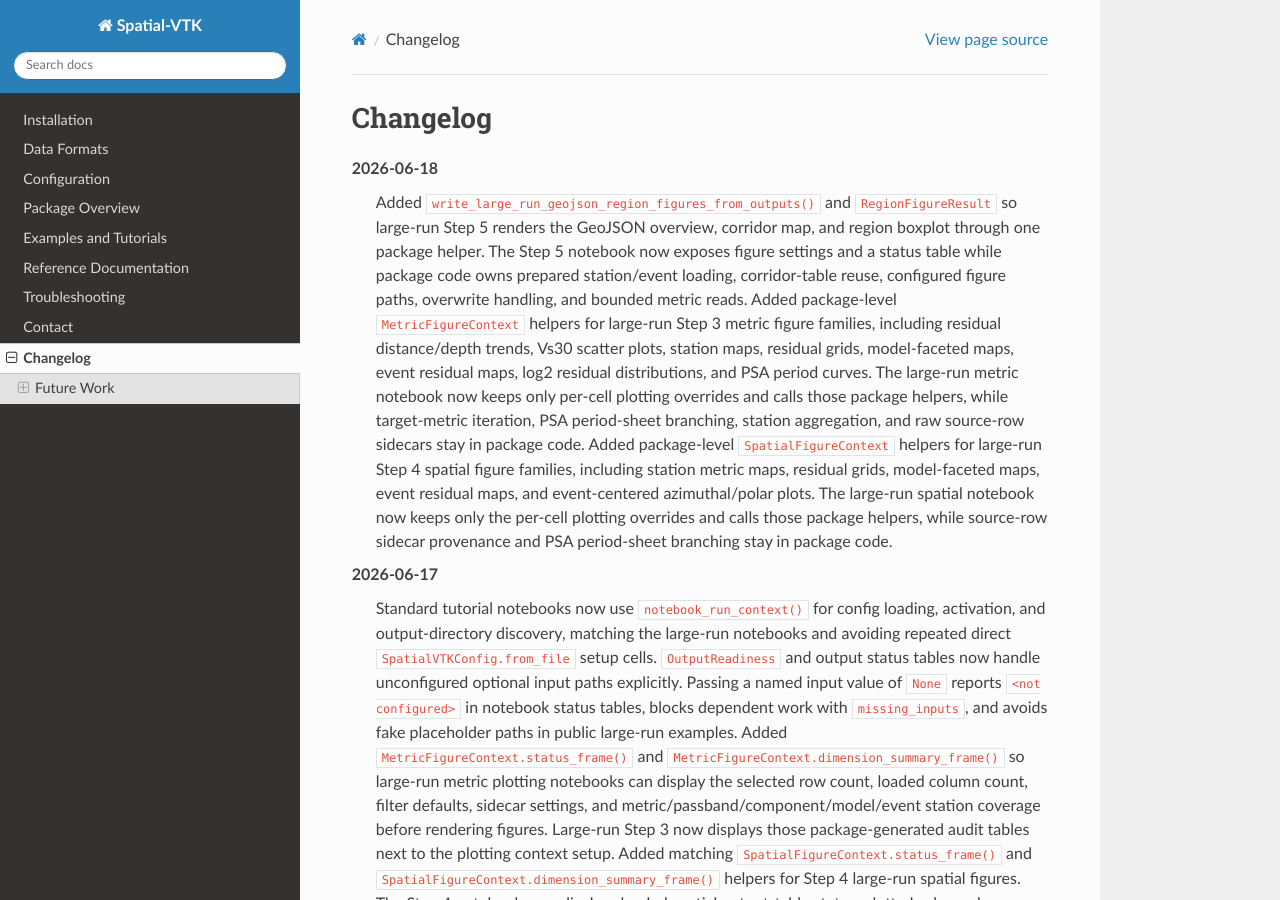
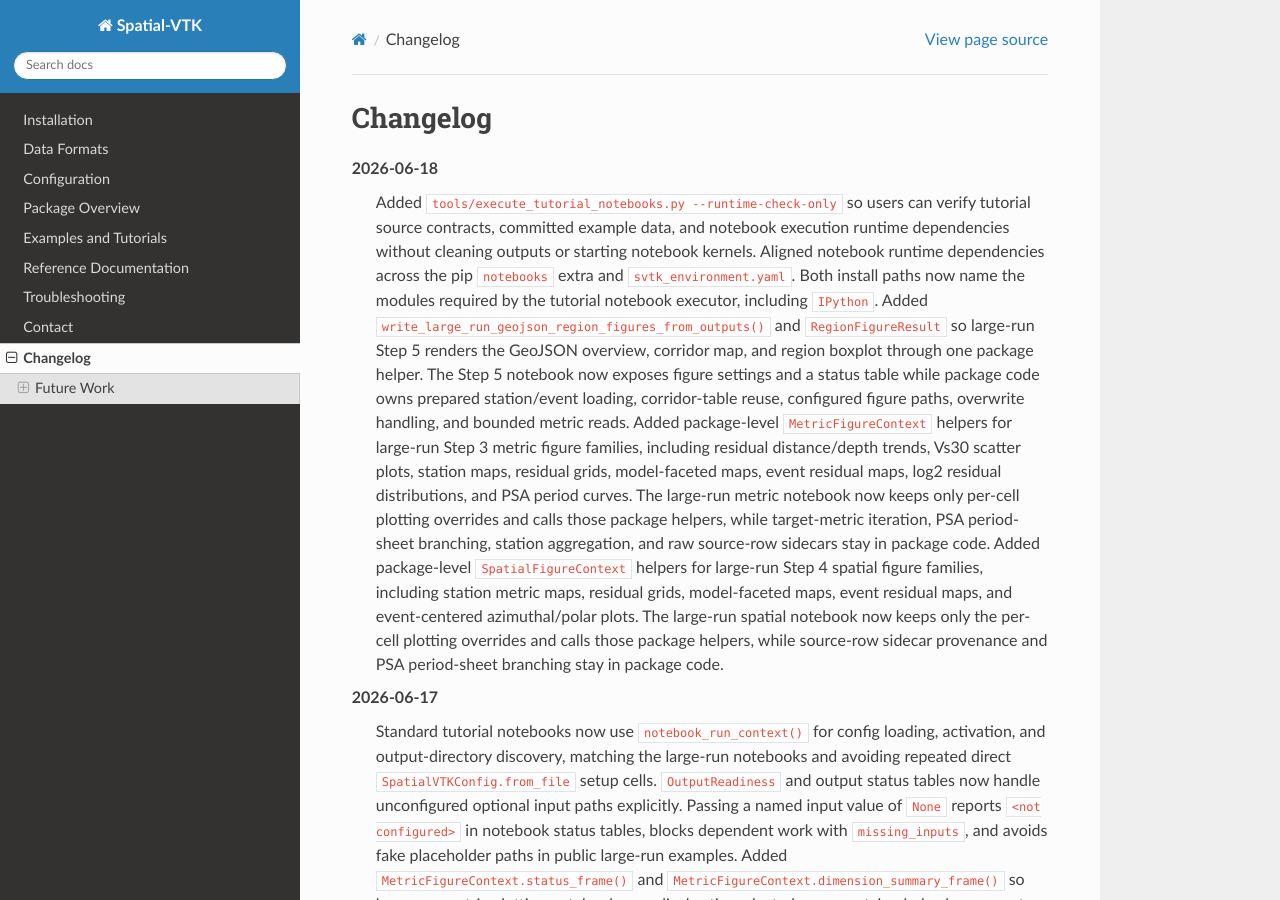
Before and after one commit to bcbirkel/spatial-vtk, a Sphinx documentation site: the page built from docs/changelog.rst, in a window 1280 px wide and 900 px high. Built offline with Sphinx 7.4.7 and the Read the Docs theme 3.1.0, drawn with Linux system fonts in a browser that asks for light colours.

Commit message:
Document notebook runtime verification changes

```diff
--- a/docs/changelog.rst
+++ b/docs/changelog.rst
@@ -2,6 +2,13 @@ Changelog
 =========
 
 2026-06-18
+   Added ``tools/execute_tutorial_notebooks.py --runtime-check-only`` so users
+   can verify tutorial source contracts, committed example data, and notebook
+   execution runtime dependencies without cleaning outputs or starting notebook
+   kernels.
+   Aligned notebook runtime dependencies across the pip ``notebooks`` extra and
+   ``svtk_environment.yaml``. Both install paths now name the modules required
+   by the tutorial notebook executor, including ``IPython``.
    Added ``write_large_run_geojson_region_figures_from_outputs()`` and
    ``RegionFigureResult`` so large-run Step 5 renders the GeoJSON overview,
    corridor map, and region boxplot through one package helper. The Step 5
```
